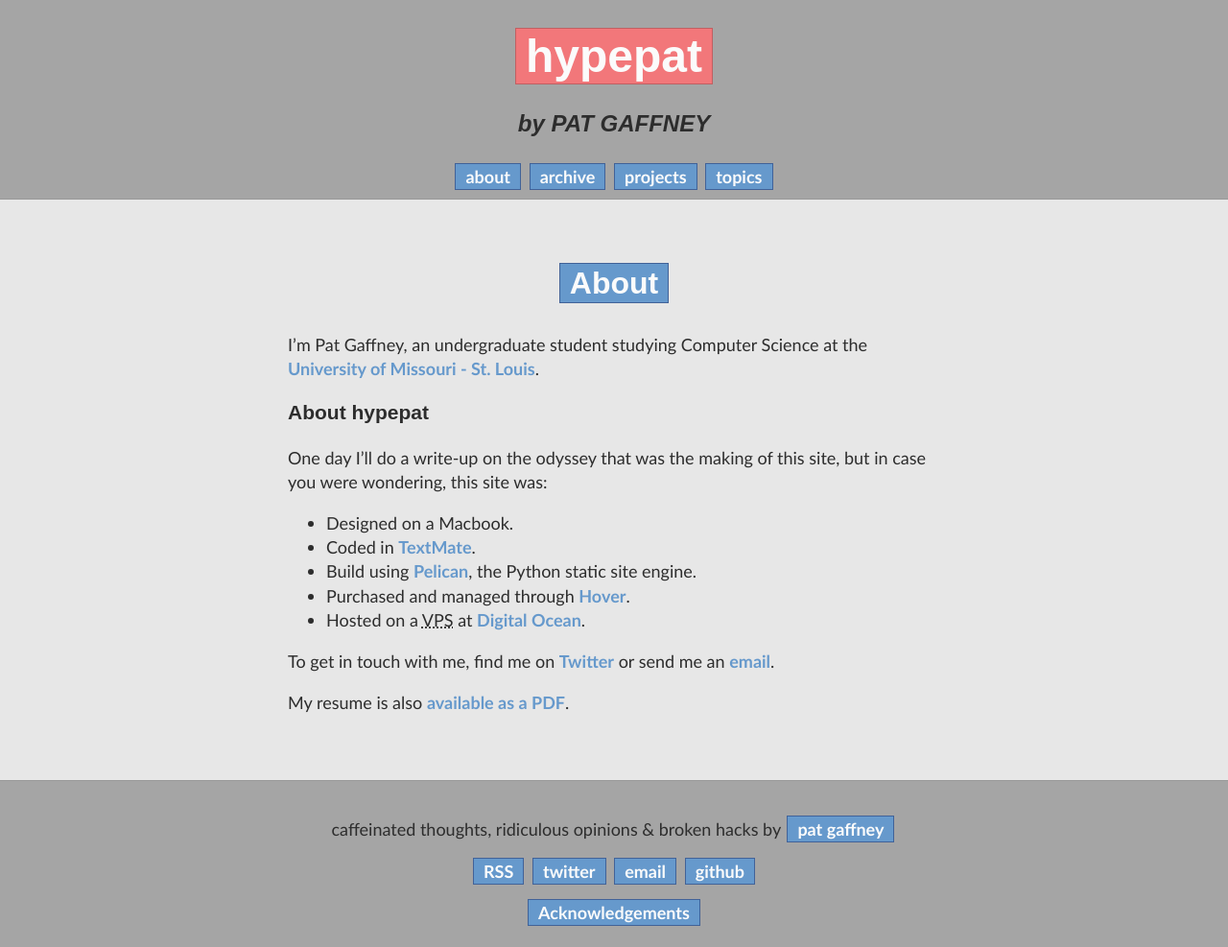
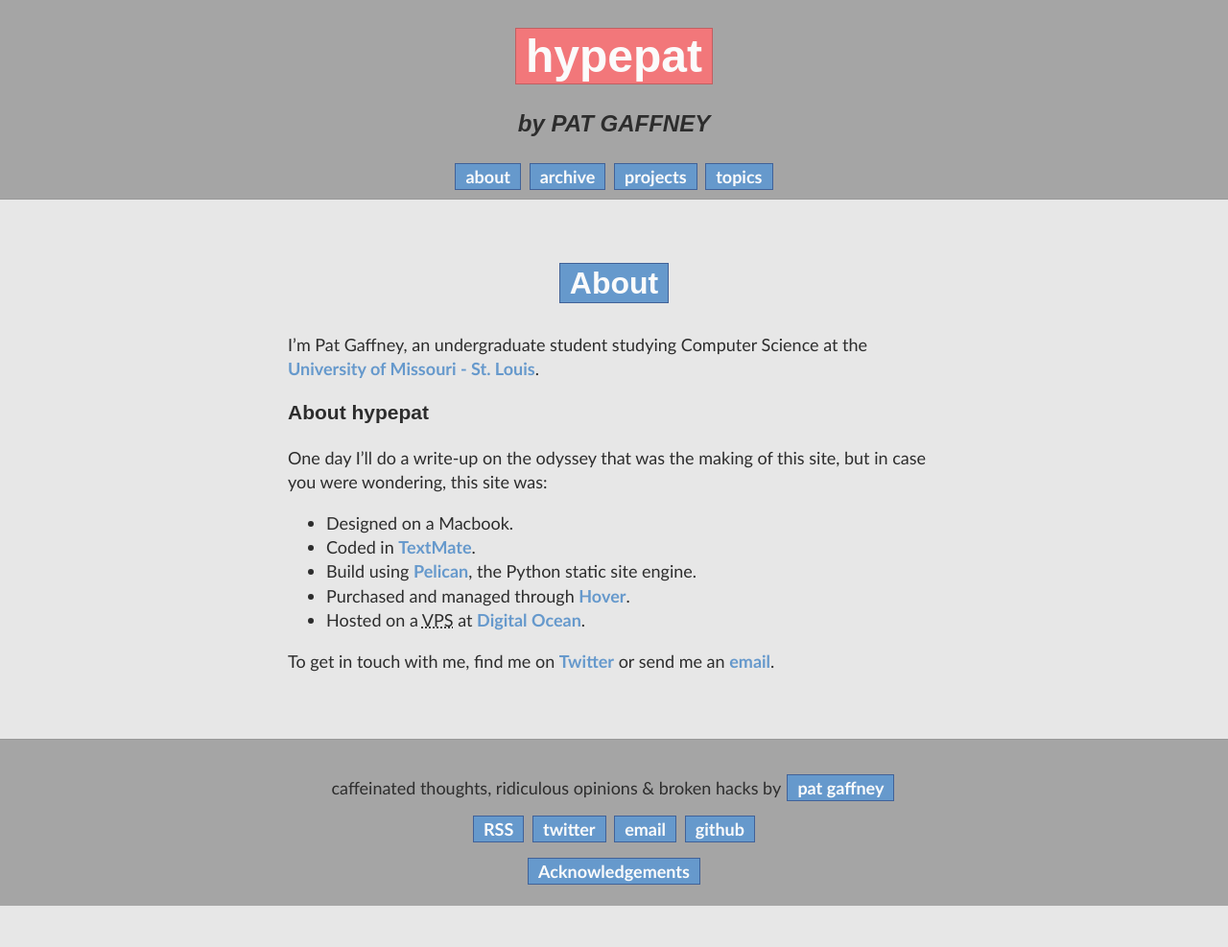
Before and after one commit to patrickrgaffney/hypepat, a Jekyll site: the page built from about.md, in a window 1280 px wide. Shown: the whole page at 96% size. Built offline with Jekyll 4.4.1, drawn with Linux system fonts in a browser that asks for light colours; after the commit the page ends 944 px from its top, so only the background shows below that.

Commit message:
Remove the resume

```diff
--- a/about.md
+++ b/about.md
@@ -18,8 +18,6 @@ One day I'll do a write-up on the odyssey that was the making of this site, but
 
 To get in touch with me, find me on [Twitter][twitter] or send me an [email][email_subj].
 
-My resume is also [available as a PDF][pdf].
-
 *[VPS]: Virtual Private Server
 
 [UMSL]: http://umsl.edu
@@ -29,4 +27,3 @@ My resume is also [available as a PDF][pdf].
 [hover]: https://hover.com/9ruS0o2u
 [digitalocean]: https://www.digitalocean.com/?refcode=51e4a0710dcc
 [email_subj]: mailto:pat@hypepat.com
-[pdf]: http://hypepat.com/images/resume.pdf
```
Also changed, not shown: 1 other file.
